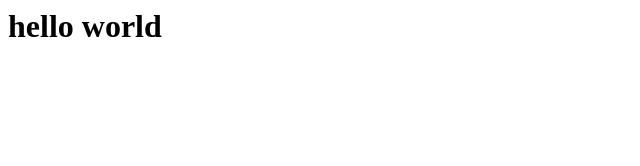
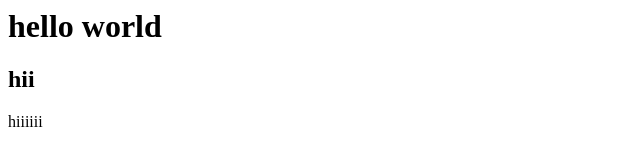
Before and after one commit to kusuma98/anju, a plain HTML site: page index.html in a window 1280 px wide. Shown: the whole page, without its empty margins (0-640 px from the left). Drawn offline with Linux system fonts and the light colour scheme.

Commit message:
index.html

```diff
--- a/index.html
+++ b/index.html
@@ -1 +1,3 @@
 <h1> hello world</h1>
+<h2> hii</h2>
+<p> hiiiiii</p>
```
